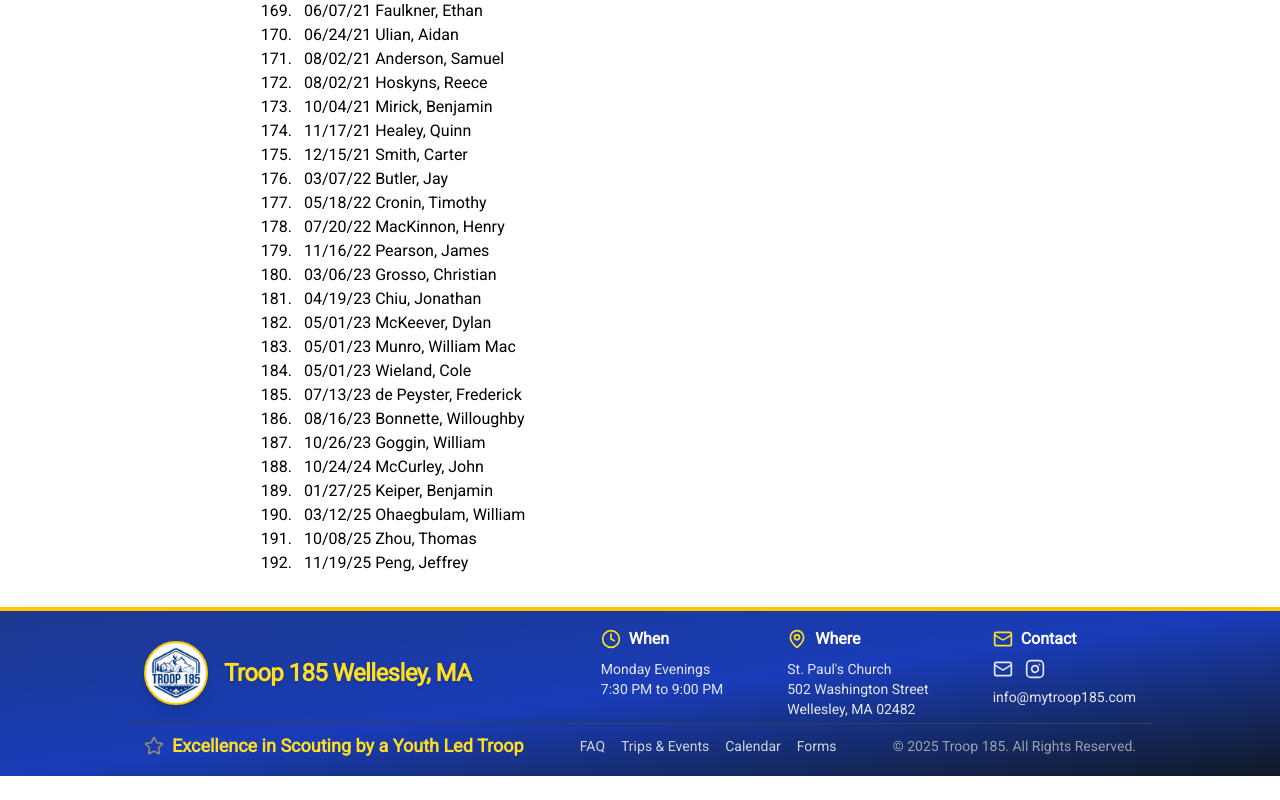
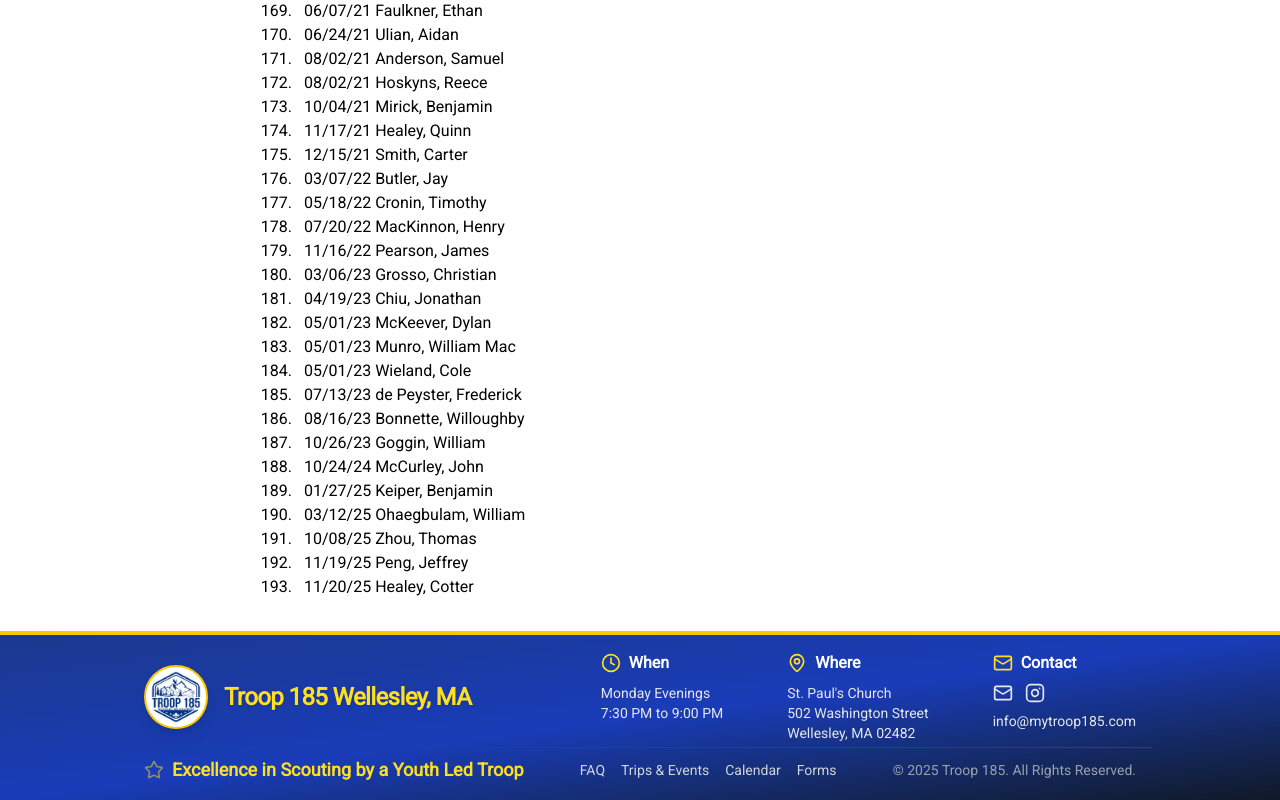
Before and after one commit to B00M3000/Troop-185, a SvelteKit app: page /resources/eagle-nest in a window 1280 px wide. Shown: the part 4866-5666 px from the top of the page. Before the commit the page ends 5642 px from the top, so only its background shows below. Built offline with nearby package versions, Linux system fonts and the light colour scheme.

Commit message:
New Eagle, Cotter Healey

```diff
--- a/src/routes/(public)/resources/eagle-nest/+page.svelte
+++ b/src/routes/(public)/resources/eagle-nest/+page.svelte
@@ -213,6 +213,7 @@
       <li class="pl-2">03/12/25 Ohaegbulam, William</li>
       <li class="pl-2">10/08/25 Zhou, Thomas</li>
       <li class="pl-2">11/19/25 Peng, Jeffrey</li>
+      <li class="pl-2">11/20/25 Healey, Cotter</li>
     </ol>
   </div>
 </div>
```
